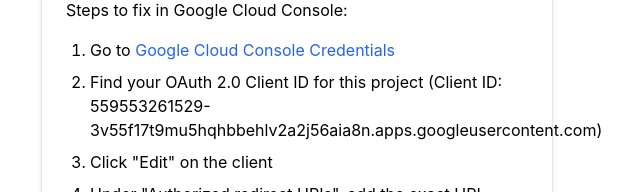
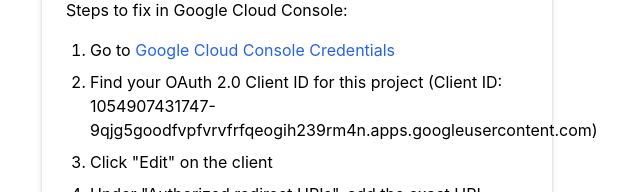
Before and after one commit to sreenjoy/tez-social, a Next.js app in the folder frontend/: page /auth/google/debug in a window 1280 px wide. Shown: the part 441-633 px from the top of the page, without its empty margins (343-983 px from the left). Built offline with nearby package versions, Linux system fonts and the light colour scheme; no server answers.

Commit message:
Update Google OAuth client ID in debug page

```diff
--- a/frontend/pages/auth/google/debug.tsx
+++ b/frontend/pages/auth/google/debug.tsx
@@ -45,7 +45,7 @@
 
         <ol className="list-decimal pl-6 mb-6 space-y-2">
           <li>Go to <a href="https://console.cloud.google.com/apis/credentials" target="_blank" rel="noopener noreferrer" className="text-blue-600 hover:underline">Google Cloud Console Credentials</a></li>
-          <li>Find your OAuth 2.0 Client ID for this project (Client ID: 559553261529-3v55f17t9mu5hqhbbehlv2a2j56aia8n.apps.googleusercontent.com)</li>
+          <li>Find your OAuth 2.0 Client ID for this project (Client ID: 1054907431747-9qjg5goodfvpfvrvfrfqeogih239rm4n.apps.googleusercontent.com)</li>
           <li>Click "Edit" on the client</li>
           <li>Under "Authorized redirect URIs", add the exact URL shown above</li>
           <li>Ensure there are no trailing slashes or extra characters</li>
```
